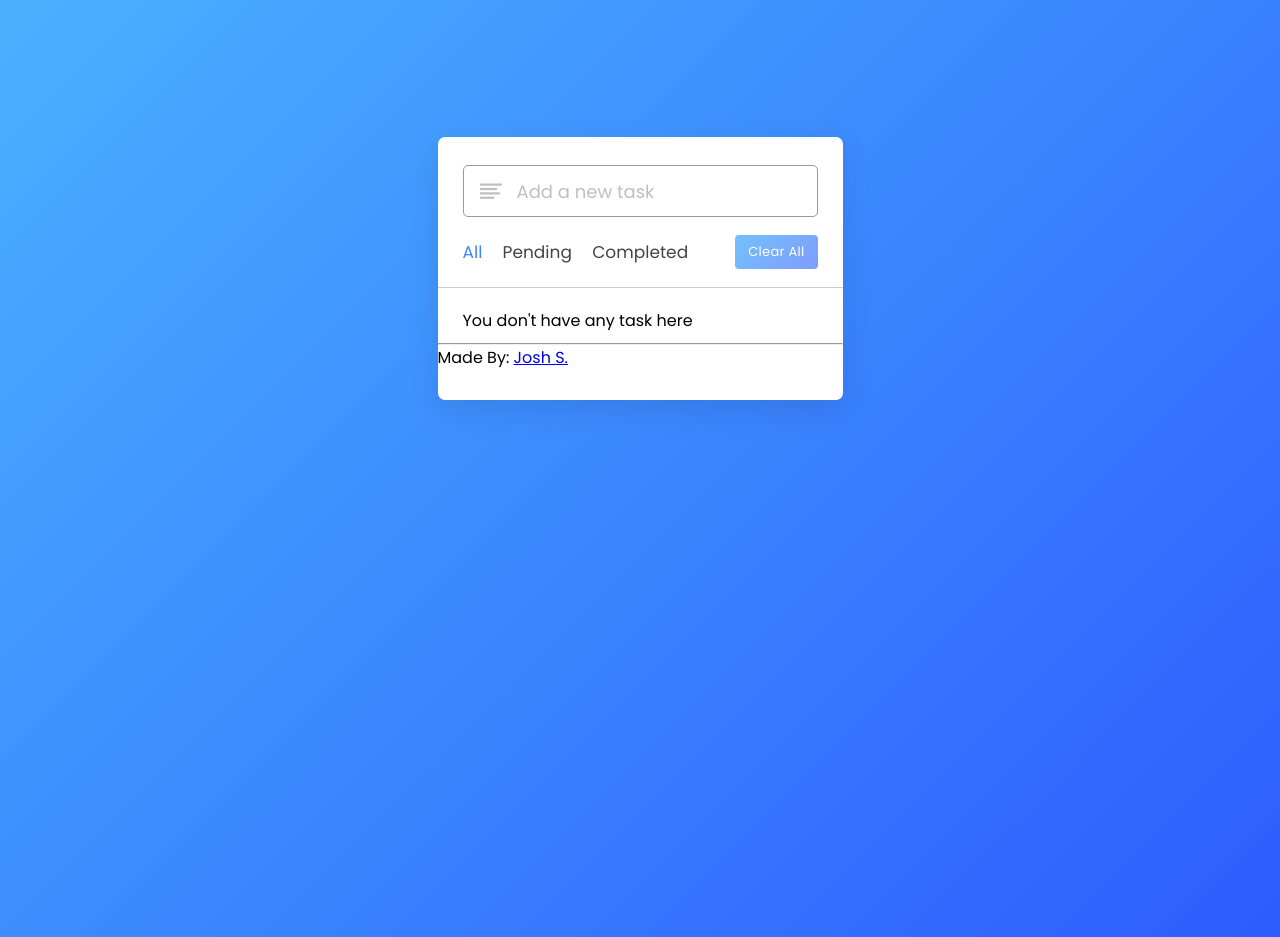
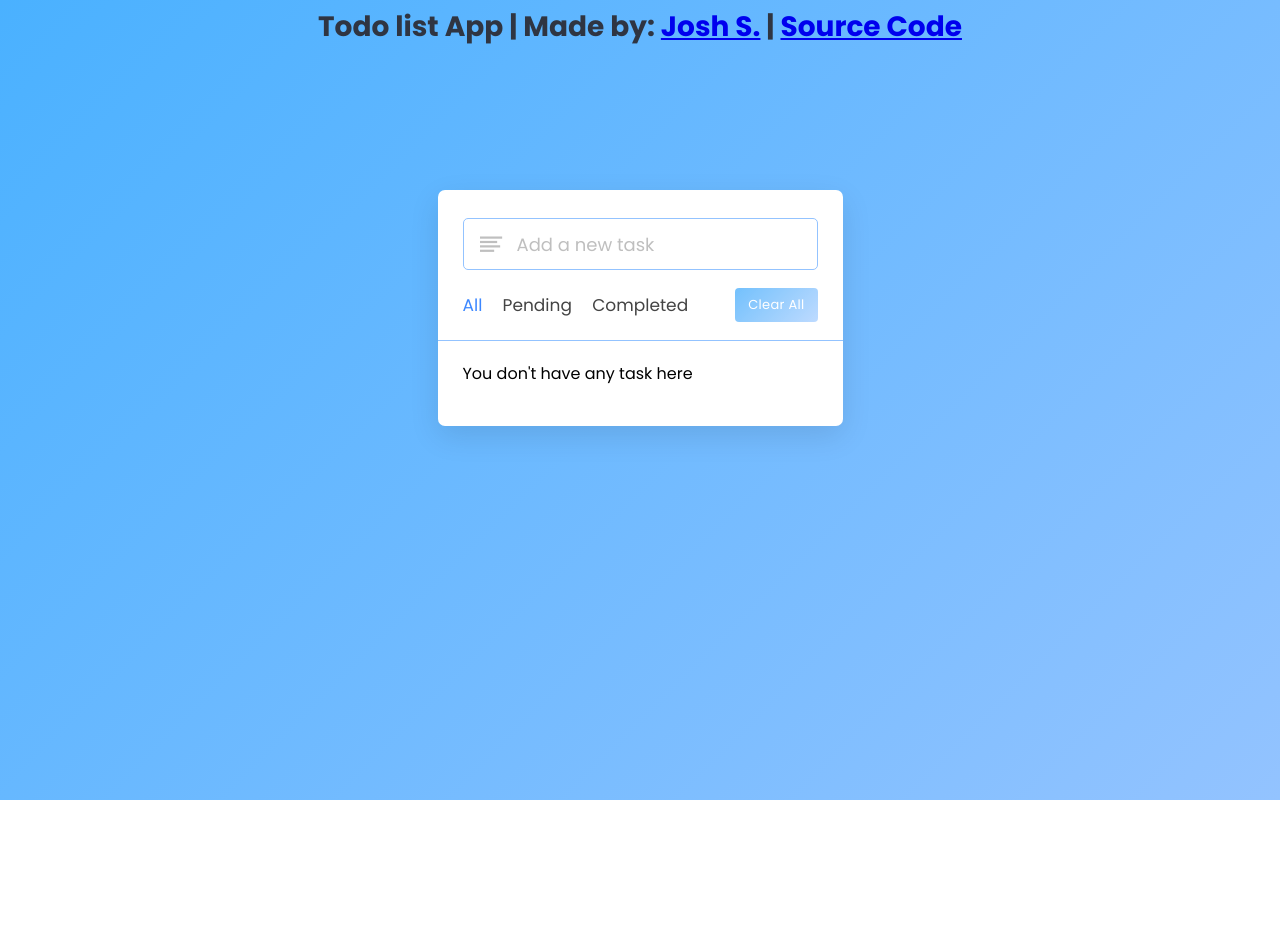
Before and after one commit to DIVISIONSolar/To-Do-List, a plain HTML site: page index.html in a window 1280 px wide. After the commit the page ends 800 px from the top, so only its background shows below. Drawn offline with Linux system fonts and the light colour scheme; some icons are missing.

Commit message:
moved the credits and added a source code link

```diff
--- a/index.html
+++ b/index.html
@@ -23,6 +23,7 @@
 
     <!-- Body -->
     <body>
+        <h1 id="title">Todo list App | Made by: <a href="https://divisionsolar.xyz">Josh S.</a> | <a href="https://github.com/DIVISIONSolar/Password-Generator"> Source Code</a></h1>
         <div class="wrapper">
             <div class="task-input">
                 <img src="bars-icon.svg" alt="icon">
@@ -37,12 +38,6 @@
                 <button class="clear-btn">Clear All</button>
             </div>
             <ul class="task-box"></ul>
-            <hr>
-            <div class="main">
-                <div class="credit">
-                    <span id="credit">Made By: <a href="https://divisionsolar.xyz">Josh S.</a></span>
-                </div>
-            </div>
         </div>
     </body>
     <!-- Body -->
--- a/styles.css
+++ b/styles.css
@@ -6,11 +6,22 @@
   font-family: 'Poppins', sans-serif;
 }
 
+#title {
+  font-size: 28px;
+  color: #2f3542;
+  border: 3px solid clear;
+  padding: .2em;
+  border-radius: 5px;
+  background-color: clear;
+  text-align: center;
+  margin-top: 0;
+}
+
 body {
   width: 100%;
   height: 100vh;
   overflow: hidden;
-  background: linear-gradient(135deg, #4AB1FF, #2D5CFE);
+  background: linear-gradient(135deg, #4AB1FF, #93c3ff);
 }
 
 ::selection {
@@ -46,13 +57,13 @@ body {
   font-size: 18px;
   border-radius: 5px;
   padding: 0 20px 0 53px;
-  border: 1px solid #999;
+  border: 1px solid #93c3ff;
 }
 
 .task-input input:focus,
 .task-input input.active {
   padding-left: 52px;
-  border: 2px solid #3C87FF;
+  border: 2px solid #93c3ff;
 }
 
 .task-input input::placeholder {
@@ -67,7 +78,7 @@ body {
 
 .controls {
   padding: 18px 25px;
-  border-bottom: 1px solid #ccc;
+  border-bottom: 1px solid #93c3ff;
 }
 
 .filters span {
@@ -97,7 +108,7 @@ body {
   letter-spacing: 0.3px;
   pointer-events: none;
   transition: transform 0.25s ease;
-  background: linear-gradient(135deg, #1798fb 0%, #2D5CFE 100%);
+  background: linear-gradient(135deg, #1798fb 0%, #93c3ff 100%);
 }
 
 .clear-btn.active {
```
